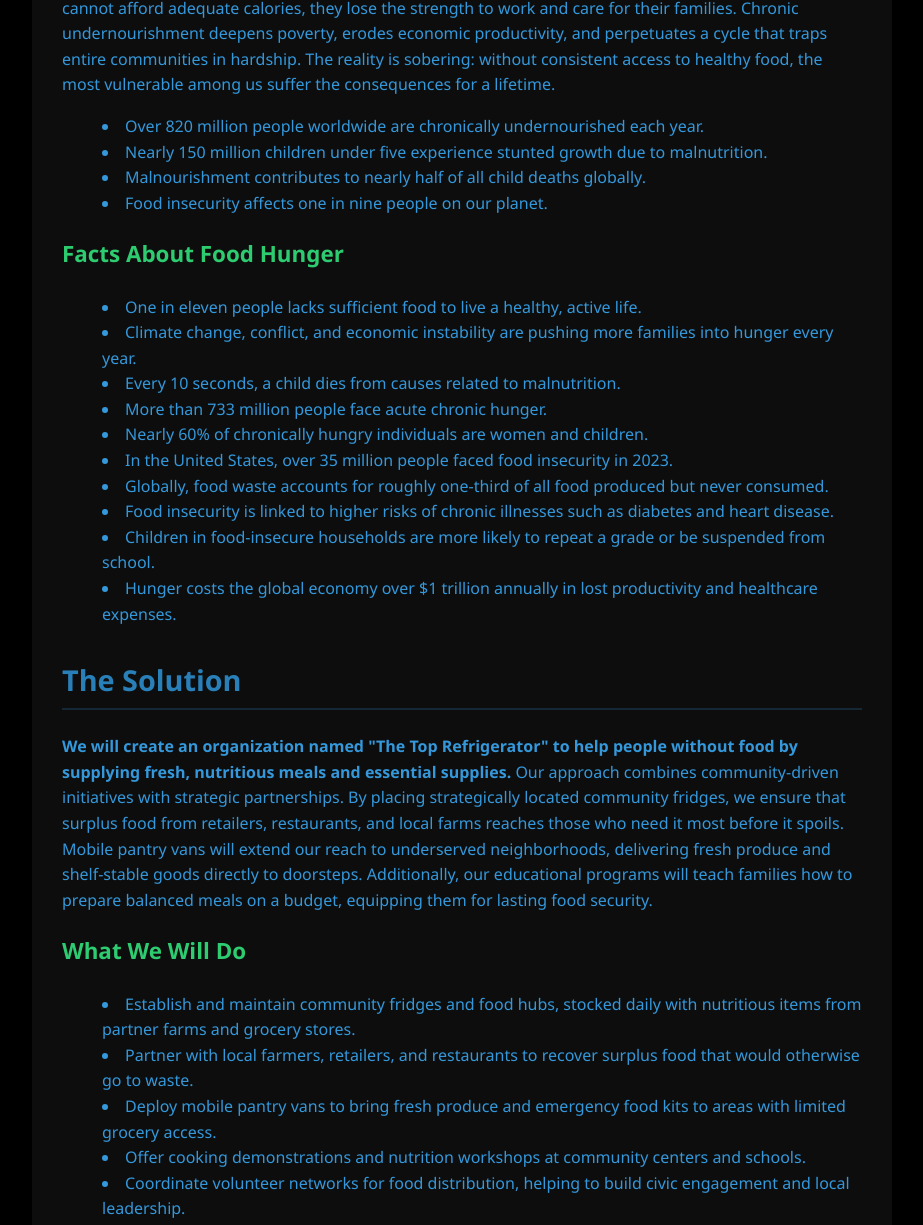
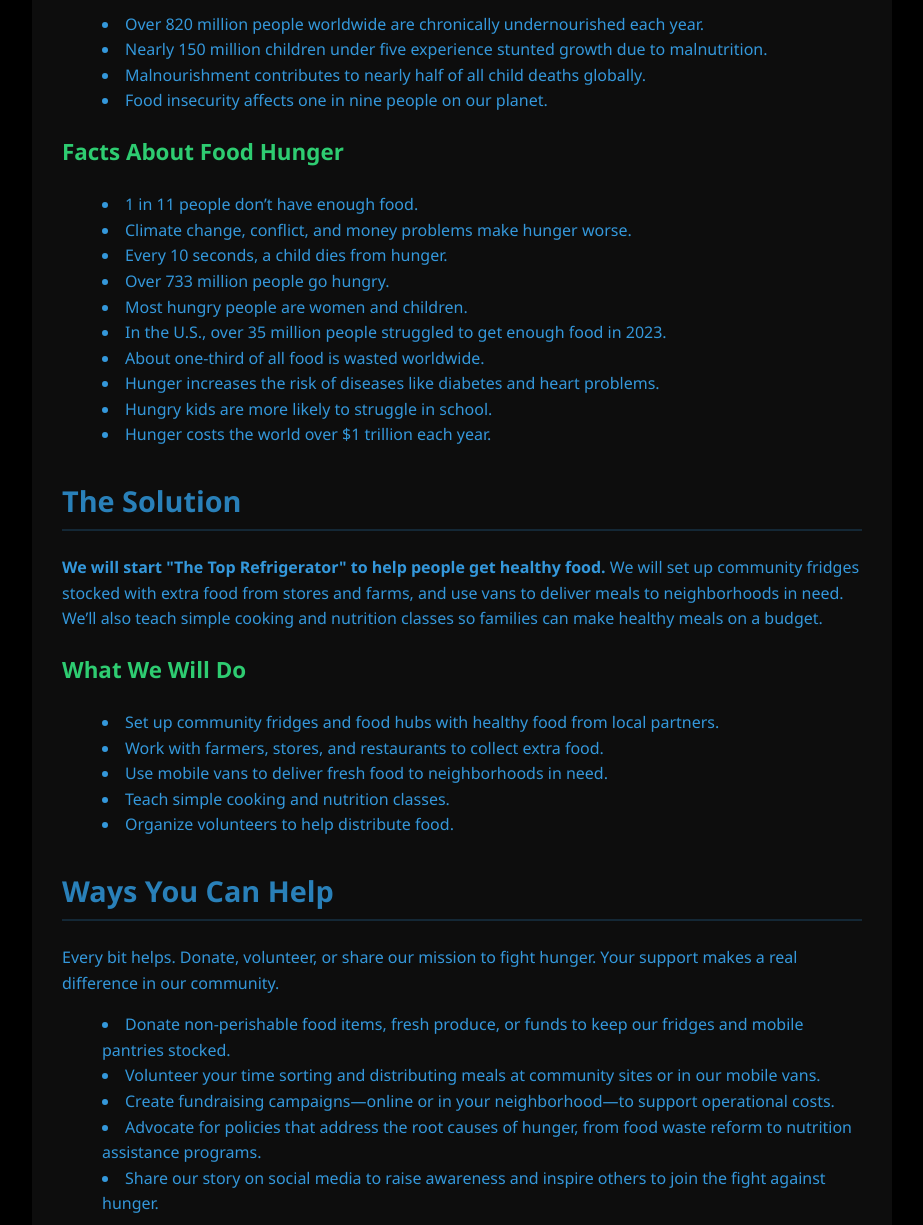
Before and after one commit to AbiramiSBN/The-Top-Fridge, a plain HTML site: page index.html in a window 1280 px wide. Shown: the part 349-1574 px from the top of the page, without its empty margins (178-1101 px from the left). Drawn offline with Linux system fonts and the light colour scheme.

Commit message:
Update index.html

```diff
--- a/index.html
+++ b/index.html
@@ -162,7 +162,7 @@
     <section>
       <h2>The Problem</h2>
       <p>
-        <strong>The problem we are trying to solve is malnourishment.</strong> Around the world, hunger is not simply the absence of food—it’s the absence of the right nutrients, the nourishment that enables human bodies and minds to grow, develop, and thrive. When children skip meals, they fall behind in school; when adults cannot afford adequate calories, they lose the strength to work and care for their families. Chronic undernourishment deepens poverty, erodes economic productivity, and perpetuates a cycle that traps entire communities in hardship. The reality is sobering: without consistent access to healthy food, the most vulnerable among us suffer the consequences for a lifetime.
+        <strong>The problem we are trying to solve is malnourishment.</strong> Hunger means not having enough healthy food to grow, learn, and live well. When kids miss meals, they struggle in school. Adults without enough food can’t work or care for their families. Without good food, people stay stuck in poverty and poor health.
       </p>
       <ul>
         <li>Over 820 million people worldwide are chronically undernourished each year.</li>
@@ -172,38 +172,38 @@
       </ul>
       <h3>Facts About Food Hunger</h3>
       <ul>
-        <li>One in eleven people lacks sufficient food to live a healthy, active life.</li>
-        <li>Climate change, conflict, and economic instability are pushing more families into hunger every year.</li>
-        <li>Every 10 seconds, a child dies from causes related to malnutrition.</li>
-        <li>More than 733 million people face acute chronic hunger.</li>
-        <li>Nearly 60% of chronically hungry individuals are women and children.</li>
-        <li>In the United States, over 35 million people faced food insecurity in 2023.</li>
-        <li>Globally, food waste accounts for roughly one-third of all food produced but never consumed.</li>
-        <li>Food insecurity is linked to higher risks of chronic illnesses such as diabetes and heart disease.</li>
-        <li>Children in food-insecure households are more likely to repeat a grade or be suspended from school.</li>
-        <li>Hunger costs the global economy over $1 trillion annually in lost productivity and healthcare expenses.</li>
+        <li>1 in 11 people don’t have enough food.</li>
+        <li>Climate change, conflict, and money problems make hunger worse.</li>
+        <li>Every 10 seconds, a child dies from hunger.</li>
+        <li>Over 733 million people go hungry.</li>
+        <li>Most hungry people are women and children.</li>
+        <li>In the U.S., over 35 million people struggled to get enough food in 2023.</li>
+        <li>About one-third of all food is wasted worldwide.</li>
+        <li>Hunger increases the risk of diseases like diabetes and heart problems.</li>
+        <li>Hungry kids are more likely to struggle in school.</li>
+        <li>Hunger costs the world over $1 trillion each year.</li>
       </ul>
     </section>
 
     <section>
       <h2>The Solution</h2>
       <p>
-        <strong>We will create an organization named "The Top Refrigerator" to help people without food by supplying fresh, nutritious meals and essential supplies.</strong> Our approach combines community-driven initiatives with strategic partnerships. By placing strategically located community fridges, we ensure that surplus food from retailers, restaurants, and local farms reaches those who need it most before it spoils. Mobile pantry vans will extend our reach to underserved neighborhoods, delivering fresh produce and shelf-stable goods directly to doorsteps. Additionally, our educational programs will teach families how to prepare balanced meals on a budget, equipping them for lasting food security.
+        <strong>We will start "The Top Refrigerator" to help people get healthy food.</strong> We will set up community fridges stocked with extra food from stores and farms, and use vans to deliver meals to neighborhoods in need. We’ll also teach simple cooking and nutrition classes so families can make healthy meals on a budget.
       </p>
       <h3>What We Will Do</h3>
       <ul>
-        <li>Establish and maintain community fridges and food hubs, stocked daily with nutritious items from partner farms and grocery stores.</li>
-        <li>Partner with local farmers, retailers, and restaurants to recover surplus food that would otherwise go to waste.</li>
-        <li>Deploy mobile pantry vans to bring fresh produce and emergency food kits to areas with limited grocery access.</li>
-        <li>Offer cooking demonstrations and nutrition workshops at community centers and schools.</li>
-        <li>Coordinate volunteer networks for food distribution, helping to build civic engagement and local leadership.</li>
+        <li>Set up community fridges and food hubs with healthy food from local partners.</li>
+        <li>Work with farmers, stores, and restaurants to collect extra food.</li>
+        <li>Use mobile vans to deliver fresh food to neighborhoods in need.</li>
+        <li>Teach simple cooking and nutrition classes.</li>
+        <li>Organize volunteers to help distribute food.</li>
       </ul>
     </section>
 
     <section>
       <h2>Ways You Can Help</h2>
       <p>
-        Every action counts. Whether you donate time, resources, or simply spread the word, you become part of a movement to end hunger in our communities. Your support empowers neighbors, strengthens local economies, and builds resilience against future crises. Together, we can transform surplus into sustenance and apathy into action.
+        Every bit helps. Donate, volunteer, or share our mission to fight hunger. Your support makes a real difference in our community.
       </p>
       <ul>
         <li>Donate non-perishable food items, fresh produce, or funds to keep our fridges and mobile pantries stocked.</li>
```
